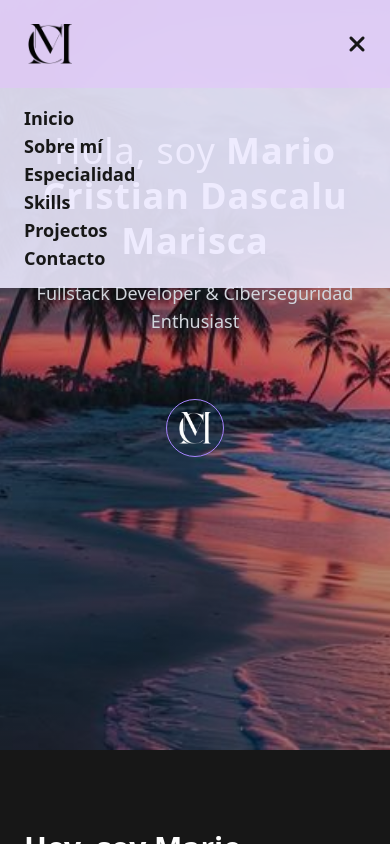
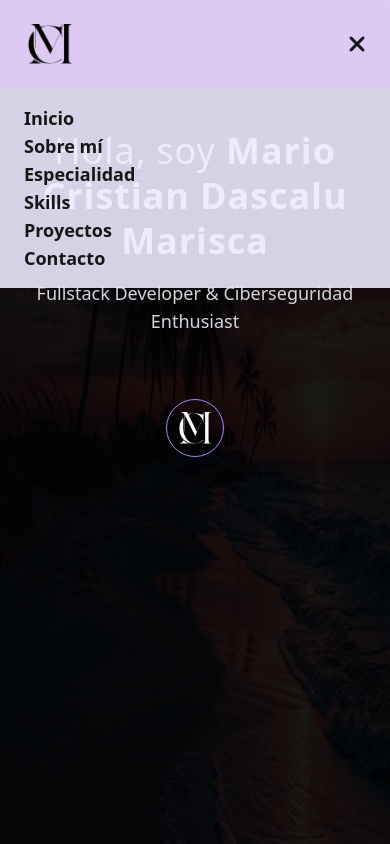
Before and after one commit to MC-19/Front-PortFolio, a Vue app: page / in a window 390 px wide. Both pictures are taken after a click on the button 355 px from the left and 44 px from the top of the page. Shown: the top 844 px of the page. Built offline with nearby package versions, Linux system fonts and the light colour scheme.

Commit message:
Cambion en una letra de navbar y en introduccion

```diff
--- a/src/components/Navbar.vue
+++ b/src/components/Navbar.vue
@@ -37,7 +37,7 @@
         <li><a href="#sobre-mi" :class="linkClass" @click="menuOpen = false">Sobre mí</a></li>
         <li><a href="#que-hago" :class="linkClass" @click="menuOpen = false">Especialidad</a></li>
         <li><a href="#skills" :class="linkClass" @click="menuOpen = false">Skills</a></li>
-        <li><a href="#proyectos" :class="linkClass" @click="menuOpen = false">Projectos</a></li>
+        <li><a href="#proyectos" :class="linkClass" @click="menuOpen = false">Proyectos</a></li>
         <li><a href="#contacto" :class="linkClass" @click="menuOpen = false">Contacto</a></li>
       </ul>
     </div>
--- a/src/pages/Introduction.vue
+++ b/src/pages/Introduction.vue
@@ -1,10 +1,19 @@
 <template>
 <section
   id="inicio"
-    class="relative h-[750px] bg-fixed bg-center bg-no-repeat bg-cover"
-    style="background-image: url('/images/playa.jpg')"
+  class="relative min-h-screen bg-fixed bg-center bg-no-repeat bg-cover"
+  :class="{
+    'bg-[url(/images/playa-pc.jpg)]': !isMobile,
+    'bg-[url(/images/playa-mobile.jpg)]': isMobile
+  }"
 >
-    <div class="absolute inset-0 bg-gradient-to-b from-black/80 via-black/20 to-black/40 z-0"></div>
+  <div
+    class="absolute inset-0 z-0"
+    :class="isMobile
+      ? 'bg-black/90'
+      : 'bg-gradient-to-b from-black/80 via-black/20 to-black/40'
+    "
+  ></div>
 
   <div class="relative z-10 flex flex-col justify-center items-center text-white text-center px-4 pt-32 md:pt-[15%]">
     <h1 class="text-4xl md:text-6xl font-light tracking-wide leading-tight max-w-4xl">
@@ -14,33 +23,26 @@
       Fullstack Developer & Ciberseguridad Enthusiast
     </p>
 
-      <!-- Botón con logo que cambia a flecha -->
     <a
       href="#sobre-mi"
       class="mt-16 group transition duration-300 p-3 rounded-full border border-violet-400 hover:border-purple-300"
     >
-        <!-- Logo por defecto -->
-        <img
-          src="/public/logo.png"
-          alt="logo"
-          class="w-8 h-8 filter invert group-hover:hidden"
-        />
-
-        <!-- Flecha al hacer hover -->
-        <svg
-          xmlns="http://www.w3.org/2000/svg"
-          class="w-8 h-8 hidden group-hover:block text-gray-200 hover:text-white transition"
-          fill="none"
-          viewBox="0 0 24 24"
-          stroke="currentColor"
-          stroke-width="2"
-        >
+      <img src="/logo.png" alt="logo" class="w-8 h-8 filter invert group-hover:hidden" />
+      <svg xmlns="http://www.w3.org/2000/svg" class="w-8 h-8 hidden group-hover:block text-gray-200 hover:text-white transition" fill="none" viewBox="0 0 24 24" stroke="currentColor" stroke-width="2">
         <path stroke-linecap="round" stroke-linejoin="round" d="M19 9l-7 7-7-7" />
       </svg>
     </a>
   </div>
 </section>
+
 </template>
 
 <script setup lang="ts">
+import { ref, onMounted, onUnmounted } from 'vue'
+
+const isMobile = ref(window.innerWidth < 768)
+const updateIsMobile = () => { isMobile.value = window.innerWidth < 768 }
+
+onMounted(() => window.addEventListener('resize', updateIsMobile))
+onUnmounted(() => window.removeEventListener('resize', updateIsMobile))
 </script>
```
Lines whose indentation alone changed are shown as unchanged.
